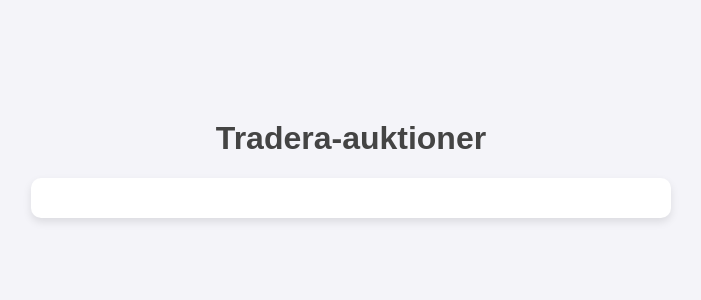
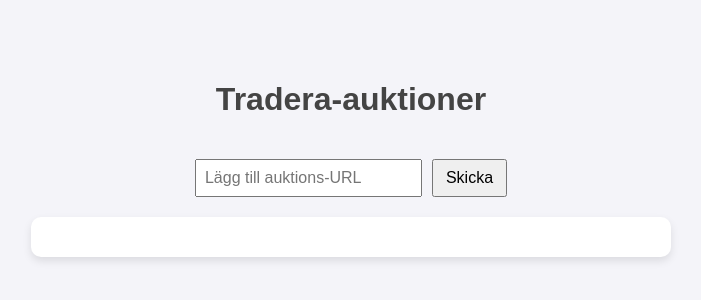
Before and after one commit to Eikei7/Tradera-scraper, a website: page index.html in a window 1280 px wide. Shown: the part 242-542 px from the top of the page, without its empty margins (289-990 px from the left). Drawn offline with Linux system fonts and the light colour scheme; no server answers.

Commit message:
Add auction function

```diff
--- a/index.html
+++ b/index.html
@@ -8,6 +8,12 @@
 </head>
 <body>
     <h1>Tradera-auktioner</h1>
+
+    <div id="input-container">
+        <input type="text" id="auction-url" placeholder="Lägg till auktions-URL">
+        <button onclick="addAuction()">Skicka</button>
+    </div>
+
     <div id="views-container"></div>
 
     <script>
@@ -30,9 +36,32 @@
                     `;
                     container.appendChild(viewElement);
                 });
-
             } catch (error) {
                 console.error('Error fetching view data:', error);
+            }
+        }
+
+        // Lägger till ny auktion via POST-anrop
+        async function addAuction() {
+            const url = document.getElementById('auction-url').value;
+            if (!url) return alert('Vänligen ange en giltig URL');
+
+            try {
+                const response = await fetch('http://localhost:3000/api/add-auction', {
+                    method: 'POST',
+                    headers: { 'Content-Type': 'application/json' },
+                    body: JSON.stringify({ url })
+                });
+
+                const result = await response.json();
+                if (response.ok) {
+                    alert(result.message);
+                    fetchViews(); // Uppdatera listan med auktioner
+                } else {
+                    alert(result.error);
+                }
+            } catch (error) {
+                console.error('Error adding auction URL:', error);
             }
         }
 
--- a/styles.css
+++ b/styles.css
@@ -51,3 +51,21 @@
     font-size: 1.2em;
     color: #666;
 }
+/* Stil för input-container */
+#input-container {
+    margin: 20px 0;
+    display: flex;
+    gap: 10px;
+}
+
+#auction-url {
+    padding: 8px;
+    font-size: 1em;
+    flex: 1;
+}
+
+button {
+    padding: 8px 12px;
+    font-size: 1em;
+    cursor: pointer;
+}
```
Also changed, not shown: scrape.js (+17 -5 lines). Lines whose indentation alone changed are shown as unchanged.
